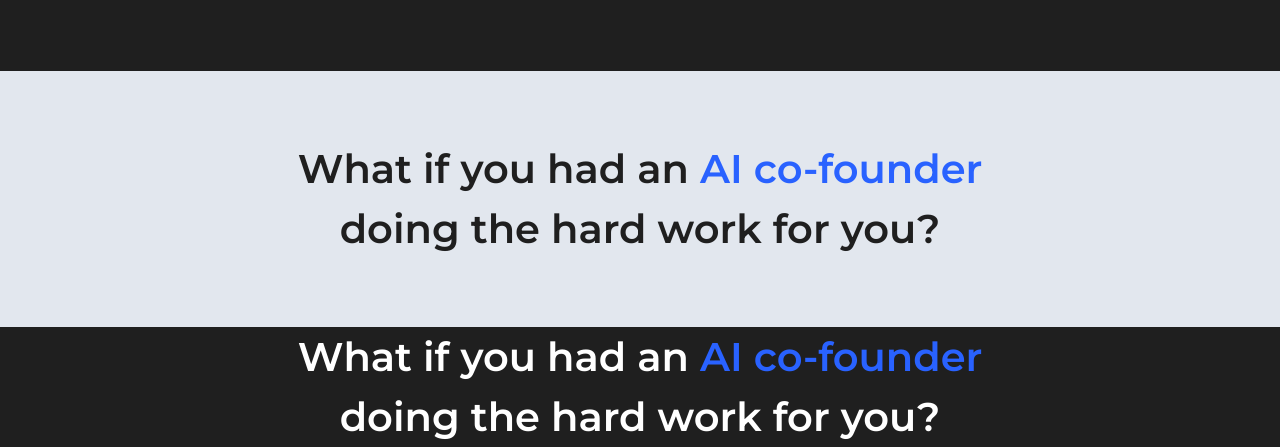
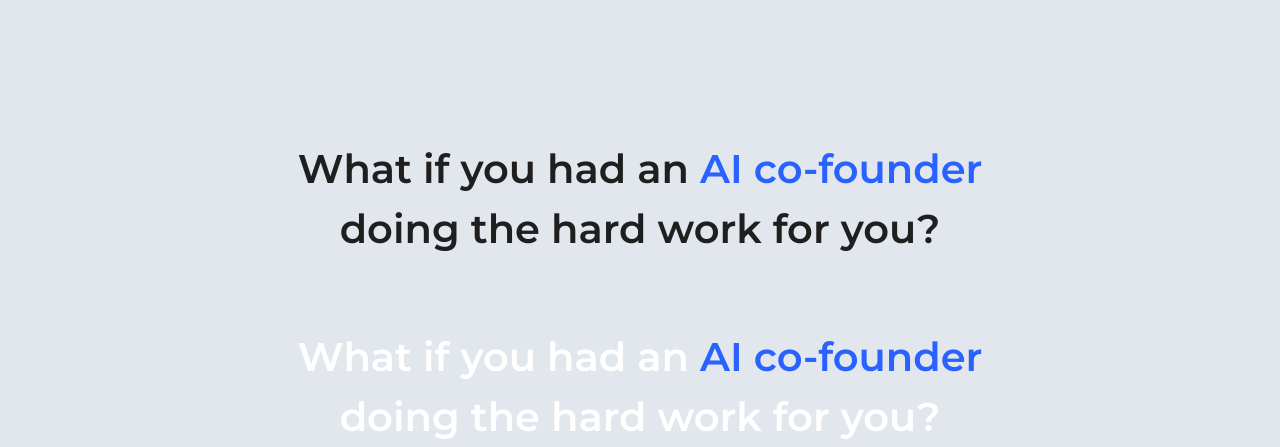
Before and after one commit to johnnysedh3lllo/future-iq, a website built with Vite: page index.html in a window 1280 px wide. Shown: the part 626-1073 px from the top of the page. Built offline with nearby package versions, Linux system fonts and the light colour scheme.

Commit message:
Update index.html

```diff
--- a/index.html
+++ b/index.html
@@ -8,7 +8,7 @@
     <link href="./src/styles/main.css" rel="stylesheet" />
     <title>FutureIQ</title>
   </head>
-  <body class="bg-black-charcoal">
+  <body class="bg-gray-mist">
     <header
       class="mx-auto flex max-w-[1300px] flex-col gap-[4.25rem] pb-[4.625rem] pe-4 ps-4 pt-[1.875rem] md:gap-[8.125rem] md:pe-10 md:ps-10 2xl:gap-[10rem]"
     >
```
